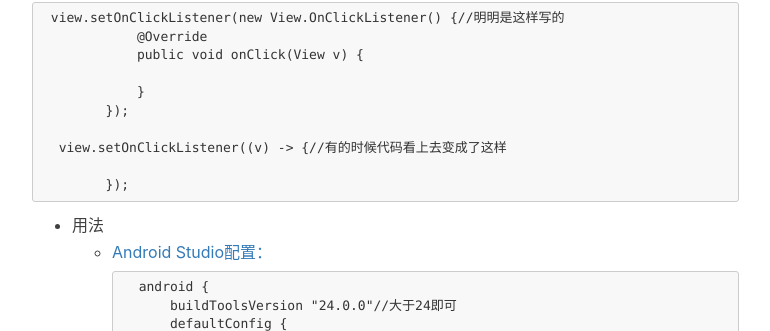
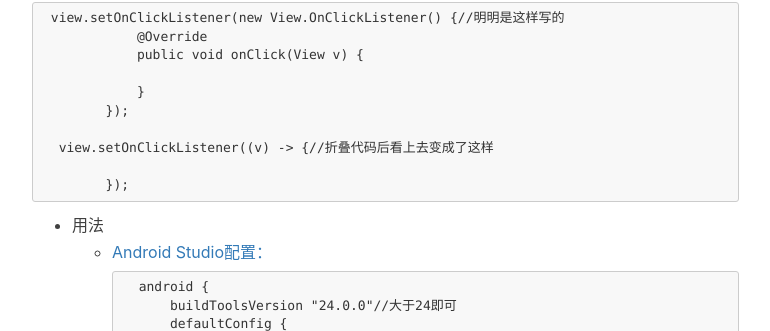
Before and after one commit to JaydenHoFly/JaydenHoFly.github.io, a Jekyll site: the page built from _posts/2016-08-06-lambda-expressions.markdown, in a window 1280 px wide and 900 px high, scrolled down 575 px. Shown: the part 250-581 px from the top of the window, without its empty margins (233-1003 px from the left). Built offline with Jekyll 4.4.1, drawn with Linux system fonts in a browser that asks for light colours; nearby versions of some CDN libraries; comment, search, counter and statistics services are not loaded.

Commit message:
修改lambda表达式文章

````diff
--- a/_posts/2016-08-06-lambda-expressions.markdown
+++ b/_posts/2016-08-06-lambda-expressions.markdown
@@ -23,7 +23,7 @@ tags:
             }
         });
 
-  view.setOnClickListener((v) -> {//有的时候代码看上去变成了这样
+  view.setOnClickListener((v) -> {//折叠代码后看上去变成了这样
 
         });
 ```
````
